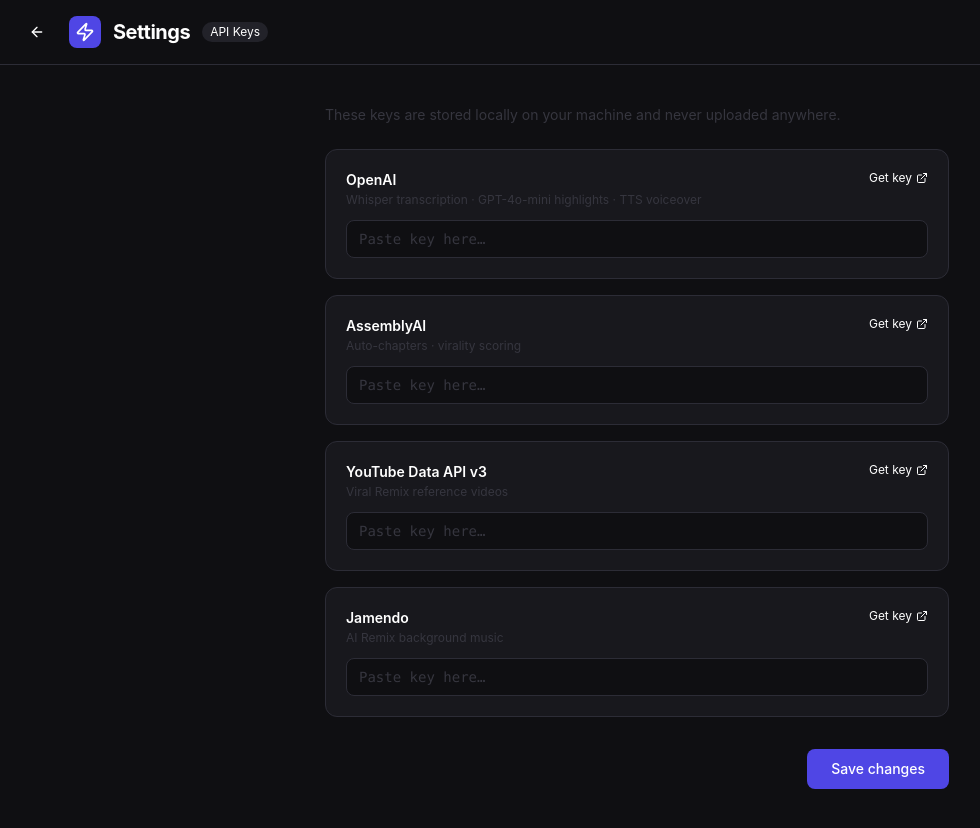
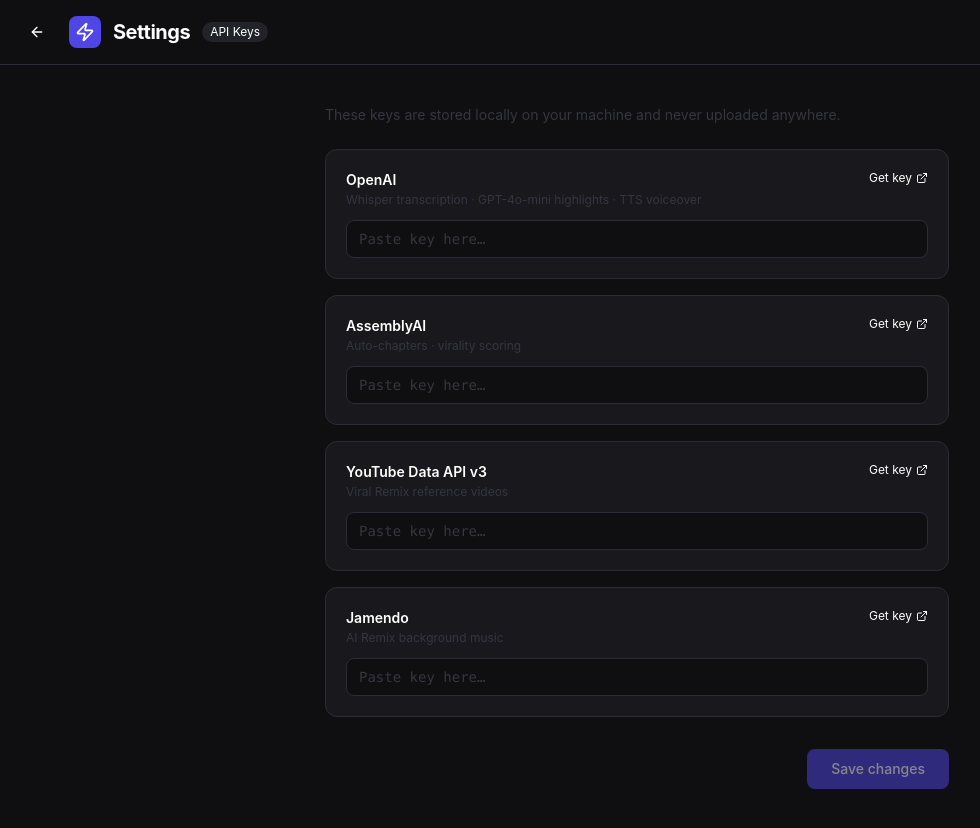
Before and after one commit to Rubruby420/Clip, a Next.js app: page /settings in a window 1280 px wide. Shown: the whole page, without its empty margins (3-983 px from the left). Built offline with nearby package versions, Linux system fonts and the light colour scheme; no server answers.

Commit message:
Fix settings UI: guard fetch, disable empty save, clear error on edit, fix input type

```diff
--- a/app/settings/_client.tsx
+++ b/app/settings/_client.tsx
@@ -66,7 +66,8 @@
   useEffect(() => {
     fetch("/api/settings")
       .then((r) => r.json())
-      .then((data) => setMasked(data));
+      .then((data) => setMasked(data))
+      .catch(() => {});
   }, []);
 
   async function handleSave() {
@@ -91,6 +92,8 @@
       setStatus("error");
     }
   }
+
+  const nothingToSave = Object.values(values).every((v) => !v.trim());
 
   return (
     <div className="min-h-screen bg-surface-900">
@@ -159,12 +162,15 @@
                 </a>
               </div>
               <input
-                type="password"
+                type={values[key] ? "password" : "text"}
+                autoComplete="off"
+                spellCheck={false}
                 value={values[key]}
                 placeholder={masked[key] || "Paste key here…"}
-                onChange={(e) =>
-                  setValues((v) => ({ ...v, [key]: e.target.value }))
-                }
+                onChange={(e) => {
+                  setValues((v) => ({ ...v, [key]: e.target.value }));
+                  if (status === "error") setStatus("idle");
+                }}
                 className="w-full bg-surface-900 border border-surface-600 rounded-lg px-3 py-2 text-sm text-white placeholder:text-surface-500 focus:outline-none focus:border-brand-500 font-mono"
               />
             </div>
@@ -174,7 +180,7 @@
         <div className="mt-8 flex justify-end">
           <button
             onClick={handleSave}
-            disabled={status === "saving"}
+            disabled={status === "saving" || nothingToSave}
             className="flex items-center gap-2 bg-brand-600 hover:bg-brand-700 disabled:opacity-50 text-white px-6 py-2.5 rounded-lg text-sm font-medium transition-colors"
           >
             {status === "saving" && <Loader2 className="w-4 h-4 animate-spin" />}
```
